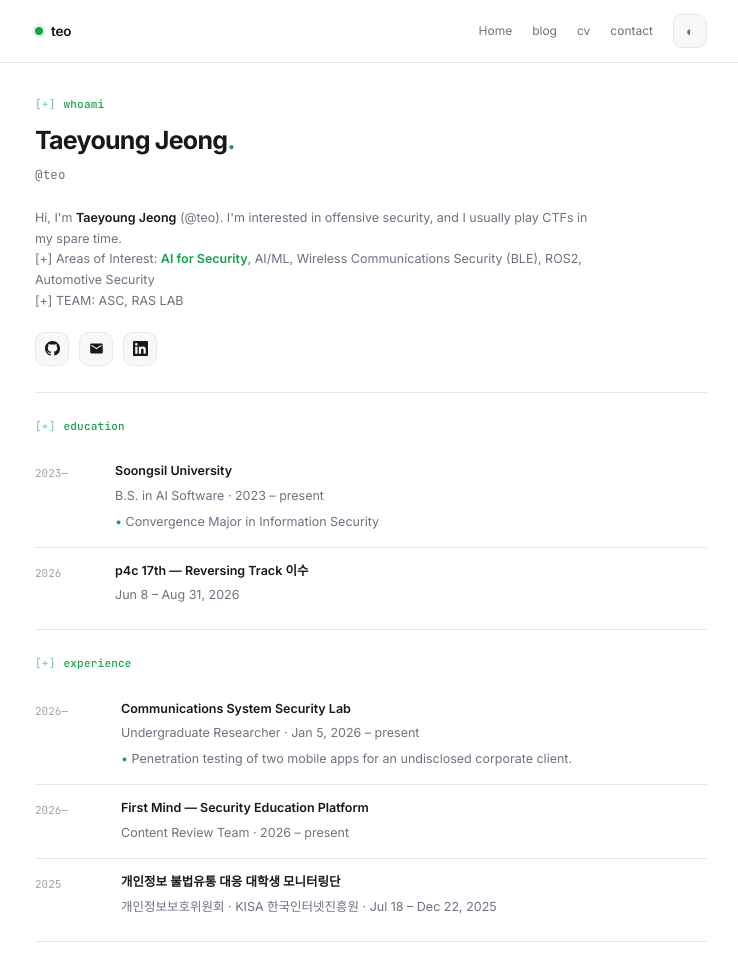
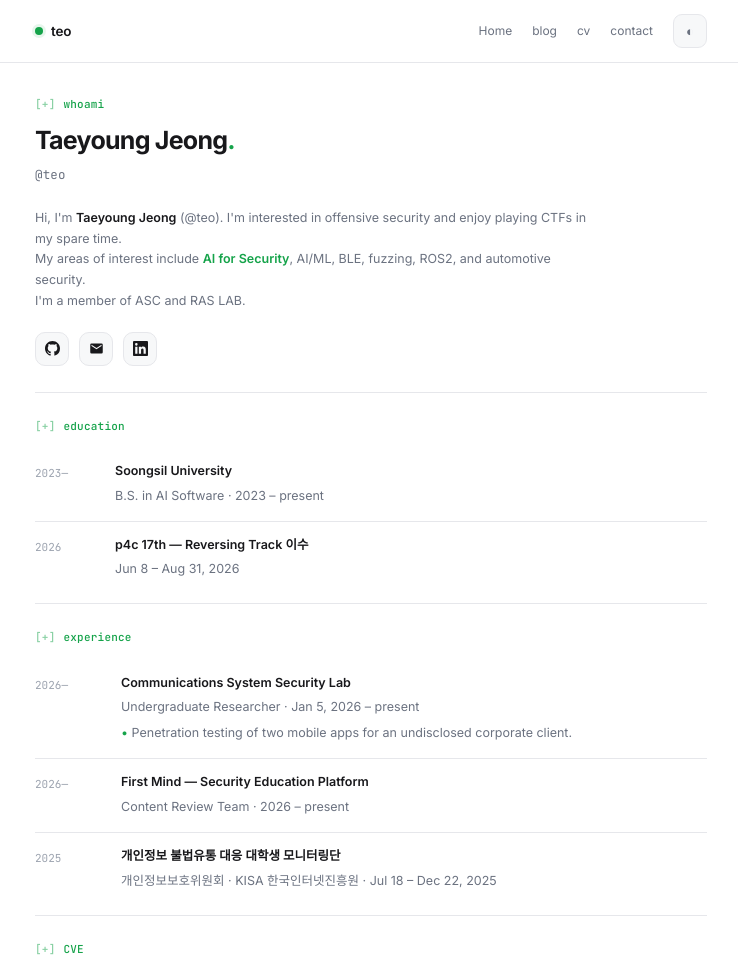
Before and after one commit to ttzero25/ttzero25.github.io, a plain HTML site: page index.html in a window 1280 px wide. Shown: the top 961 px of the page, without its empty margins (269-1007 px from the left). Drawn offline with Linux system fonts and the light colour scheme.

Commit message:
Refine profile introduction and education

```diff
--- a/index.html
+++ b/index.html
@@ -283,9 +283,9 @@
     <h1>Taeyoung Jeong<span style="color:var(--accent)">.</span></h1>
     <p class="mono" style="color:var(--muted);font-size:12.5px;margin:-6px 0 22px;letter-spacing:.01em">@teo</p>
     <p class="hero-desc">
-      Hi, I'm <strong style="color:var(--text);font-weight:600">Taeyoung Jeong</strong> (@teo). I'm interested in offensive security, and I usually play CTFs in my spare time.<br>
-      [+] Areas of Interest: <span style="color:var(--accent);font-weight:600">AI for Security</span>, AI/ML, Wireless Communications Security (BLE), ROS2, Automotive Security<br>
-      [+] TEAM: ASC, RAS LAB
+      Hi, I'm <strong style="color:var(--text);font-weight:600">Taeyoung Jeong</strong> (@teo). I'm interested in offensive security and enjoy playing CTFs in my spare time.<br>
+      My areas of interest include <span style="color:var(--accent);font-weight:600">AI for Security</span>, AI/ML, BLE, fuzzing, ROS2, and automotive security.<br>
+      I'm a member of ASC and RAS LAB.
     </p>
     <div class="cta">
       <a class="btn icon-btn" href="https://github.com/ttzero25" target="_blank" rel="noopener" aria-label="GitHub" title="github.com/ttzero25">
@@ -310,7 +310,6 @@
         <div class="proj-body">
           <h3>Soongsil University</h3>
           <p>B.S. in AI Software · 2023 – present</p>
-          <p style="margin-top:6px"><span style="color:var(--accent)">•</span> Convergence Major in Information Security</p>
         </div>
       </div>
 
```
